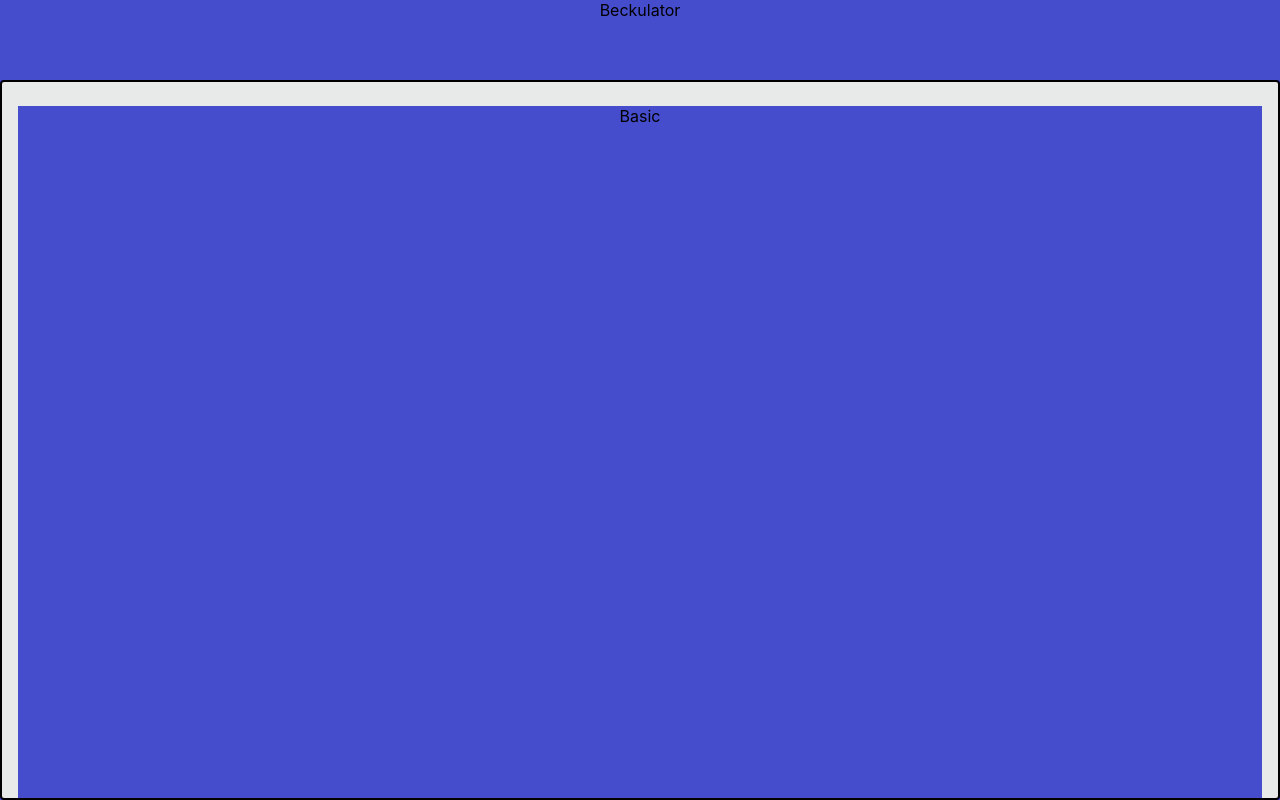
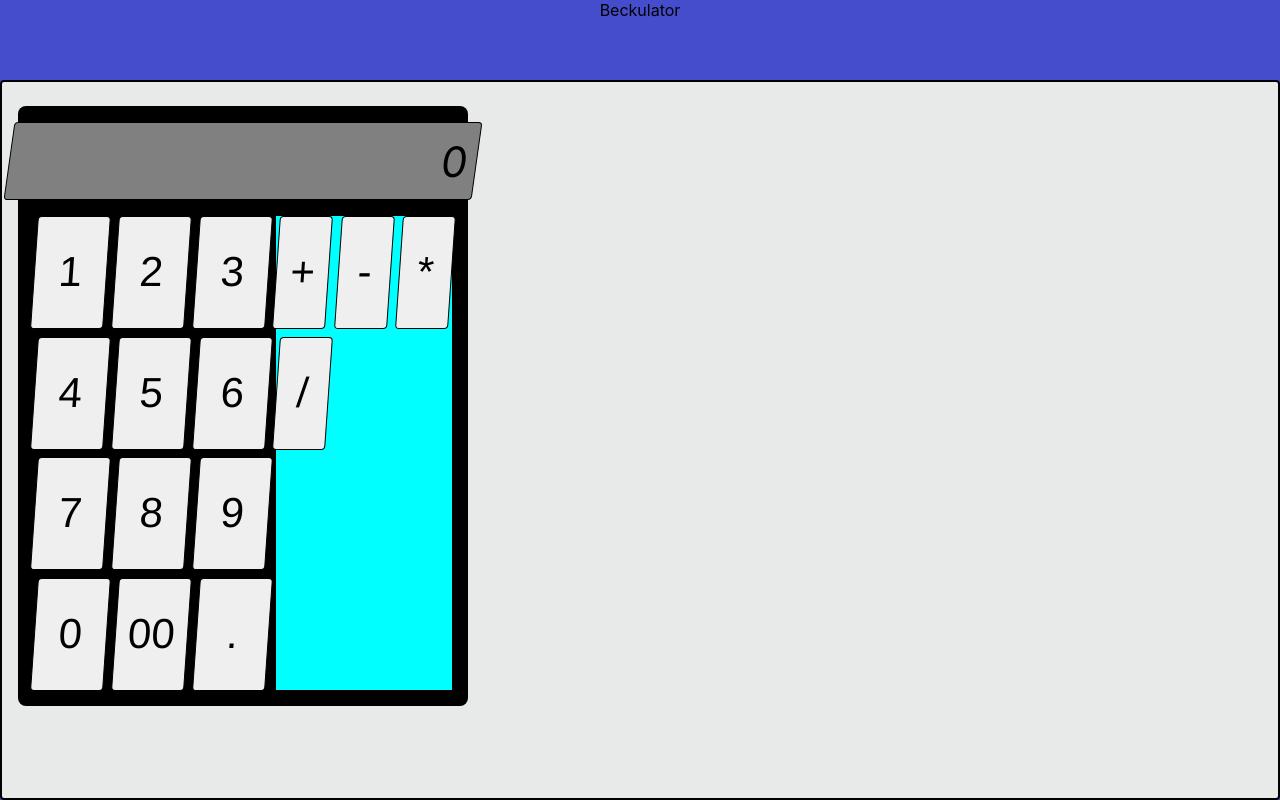
Before and after one commit to Breck37/breckulator, a React (Create React App) app: page / in a window 1280 px wide. Built offline with nearby package versions, Linux system fonts and the light colour scheme.

Commit message:
fix: renamed folders, adding structural CSS

```diff
--- a/src/components/Calculator/BasicCalculator.tsx
+++ /dev/null
@@ -1,12 +0,0 @@
-import React from 'react'
-import '../../styles/calculator.scss';
-
-const BasicCalculator = () => {
-    return (
-        <div className="inner-calculator  basic">
-            Basic
-        </div>
-    )
-}
-
-export default BasicCalculator;
--- /dev/null
+++ b/src/components/Calculators/BasicCalculator.tsx
@@ -0,0 +1,39 @@
+import React, { useState } from 'react'
+import '../../styles/calculator.scss';
+
+const BasicCalculator = () => {
+    const [total, setTotal] = useState<string | number>(0)
+
+
+    return (
+        <div className="inner-calculator  basic">
+            <div className="screen">
+                {total}
+            </div>
+            <div className="basic-keys-container">
+            <div className="basic-keys basic-keyboard">
+                <button className="basic-key one">1</button>
+                <button className="basic-key two">2</button>
+                <button className="basic-key three">3</button>
+                <button className="basic-key 4">4</button>
+                <button className="basic-key 5">5</button>
+                <button className="basic-key 6 ">6</button>
+                <button className="basic-key 7">7</button>
+                <button className="basic-key 8">8</button>
+                <button className="basic-key 9">9</button>
+                <button className="basic-key 0">0</button>
+                <button className="basic-key 00">00</button>
+                <button className="basic-key dot">.</button>
+            </div>
+            <div className="basic-keys basic-arithmetic">
+                <button className="basic-key plus">+</button>
+                <button className="basic-key minus"> - </button>
+                <button className="basic-key times">*</button>
+                <button className="basic-key divide">/</button>
+            </div>
+            </div>
+        </div>
+    )
+}
+
+export default BasicCalculator;
--- a/src/components/index.ts
+++ b/src/components/index.ts
@@ -1,2 +1,2 @@
 export { default as Header } from './Header/Header';
-export { default as Calculator } from './Calculator/Calculator'
+export { default as Calculator } from './Calculators/Calculator'
--- a/src/styles/calculator.scss
+++ b/src/styles/calculator.scss
@@ -9,12 +9,72 @@
 }
 
 .calculator-main {
-    background-color: $primary_purp;
     margin: 24px 16px 0;
+    flex: 1;
+    display: flex;
+}
+
+.inner-calculator {
+    background-color: $primary_black;
+    border-radius: 8px;
+    width: 450px;
+    height: 600px;
+    display: flex;
+    flex-direction: column;
+    align-items: center;
+}
+
+.basic {
+    position: relative;
+}
+
+.basic > .screen {
+  margin: 16px;
+  padding: 8px;
+  width: 100%;
+  height: 60px;
+  border-radius: 4px;
+  background: gray;
+  border: 1px solid $primary_black;
+  transform: skewX(-8deg);
+  font-size: 42px;
+  display: flex;
+  justify-content: flex-end;
+  align-items: center;
+  overflow-x: scroll;
+  white-space: nowrap;
+  scroll-behavior: smooth;
+}
+
+.basic > .basic-keys-container {
+    position: absolute;
+    top: 110px;
+    right: 16px;
+    left: 16px;
+    bottom: 16px;
+    display: flex;
+}
+
+.basic-keys {
+    display: grid;
+    grid-template-rows: repeat(4, 1fr);
+    grid-template-columns: repeat(3, 1fr);
+    gap: 8px;
+    flex-wrap: wrap;
+    height: 100%;
     flex: 1;
 }
 
-.inner-calculator {
-    width: 100%;
-    height: 100%;
+
+.basic-keyboard > .basic-key, .basic-arithmetic > .basic-key {
+    border: solid 1px black;
+    border-radius: 4px;
+    transform: skewX(-4deg);
+    font-size: 42px;
 }
+
+.basic-arithmetic {
+    flex: .75;
+    margin-left: 8px;
+    background-color: aqua;
+}
```
Also changed, not shown: src/components/Calculators/Calculator.tsx (renamed from src/components/Calculator/Calculator.tsx).
